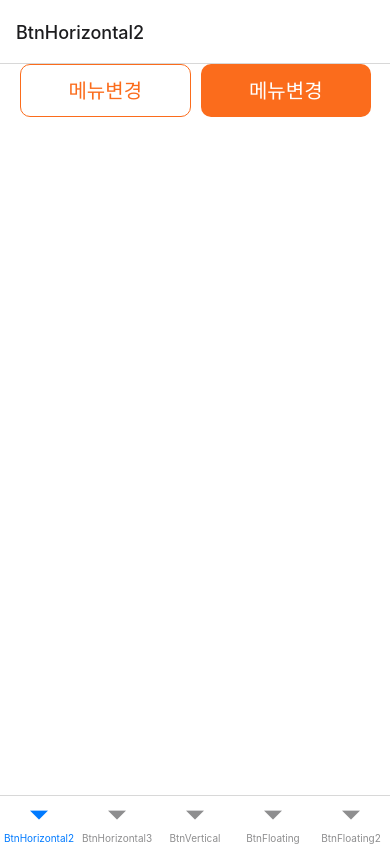
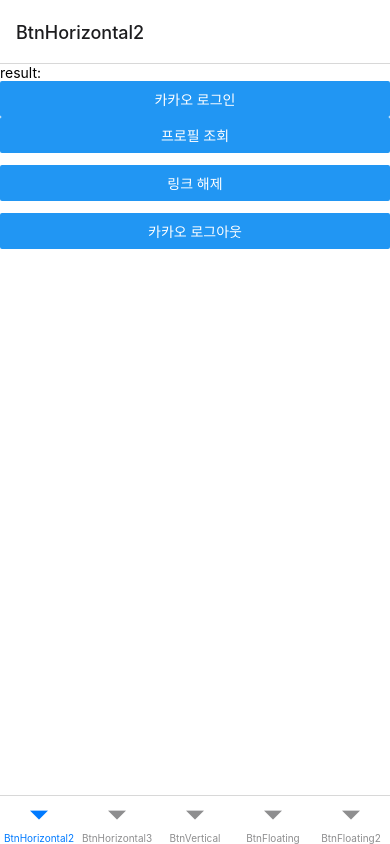
Before and after one commit to BaedalMate/BaedalMate_iOS, a React Native app in the folder baedalmate/: screen /BtnHorizontal2 in a window 390 px wide. Built offline with nearby package versions, Linux system fonts and the light colour scheme.

Commit message:
#2 [feat] Add Kakao Login api - communication action

```diff
--- a/baedalmate/App.js
+++ b/baedalmate/App.js
@@ -22,6 +22,7 @@
 import BtnHorizontal3 from './src/components/molecules/BtnHorizontal3';
 import BtnVertical from './src/components/molecules/BtnVertical';
 import {Fonts} from './src/assets/Fonts';
+import {Intro} from './intro';
 const Tab = createBottomTabNavigator();
 const App = () => {
   return (
@@ -31,7 +32,7 @@
           backgroundColor: '#fff',
         }}
         screenOptions={{}}>
-        <Tab.Screen name="BtnHorizontal2" component={BtnHorizontal2} />
+        <Tab.Screen name="BtnHorizontal2" component={Intro} />
         <Tab.Screen name="BtnHorizontal3" component={BtnHorizontal3} />
         <Tab.Screen name="BtnVertical" component={BtnVertical} />
         <Tab.Screen name="BtnFloating" component={BtnFloating} />
--- /dev/null
+++ b/baedalmate/intro.tsx
@@ -0,0 +1,77 @@
+import {
+  KakaoOAuthToken,
+  KakaoProfile,
+  KakaoProfileNoneAgreement,
+  getProfile as getKakaoProfile,
+  login,
+  logout,
+  unlink,
+} from '@react-native-seoul/kakao-login';
+import React, {useState} from 'react';
+// import RNKakaoLogins from 'react-native-kakao-logins';
+import {View, Text, Button} from 'react-native';
+import BtnHorizontalOrange from './src/components/atoms/BtnHorizontalOrange';
+export function Intro(): React.ReactElement {
+  const [result, setResult] = useState<string>('');
+
+  // 카카오 로그인 시작.
+  const signInWithKakao = async (): Promise<void> => {
+    const token: KakaoOAuthToken = await login();
+
+    setResult(JSON.stringify(token));
+  };
+
+  const signOutWithKakao = async (): Promise<void> => {
+    const message = await logout();
+
+    setResult(message);
+  };
+
+  // 로그인 후 내 프로필 가져오기.
+
+  const getProfile = async (): Promise<void> => {
+    const profile: KakaoProfile | KakaoProfileNoneAgreement =
+      await getKakaoProfile();
+
+    setResult(JSON.stringify(profile));
+  };
+
+  const unlinkKakao = async (): Promise<void> => {
+    const message = await unlink();
+
+    setResult(message);
+  };
+
+  return (
+    <View>
+      <View>
+        <Text>result: {result}</Text>
+      </View>
+      <View>
+        <Button
+          testID="btn-login"
+          onPress={() => signInWithKakao()}
+          title={'카카오 로그인'}
+        />
+        <Button
+          testID="btn-login"
+          onPress={() => getProfile()}
+          title={'프로필 조회'}
+        />
+        <View style={{marginTop: 12}} />
+        <Button
+          testID="btn-login"
+          onPress={() => unlinkKakao()}
+          title={'링크 해제'}
+        />
+        <View style={{marginTop: 12}} />
+        <Button
+          testID="btn-login"
+          onPress={() => signOutWithKakao()}
+          title={'카카오 로그아웃'}
+        />
+        <View style={{marginTop: 40}} />
+      </View>
+    </View>
+  );
+}
```
